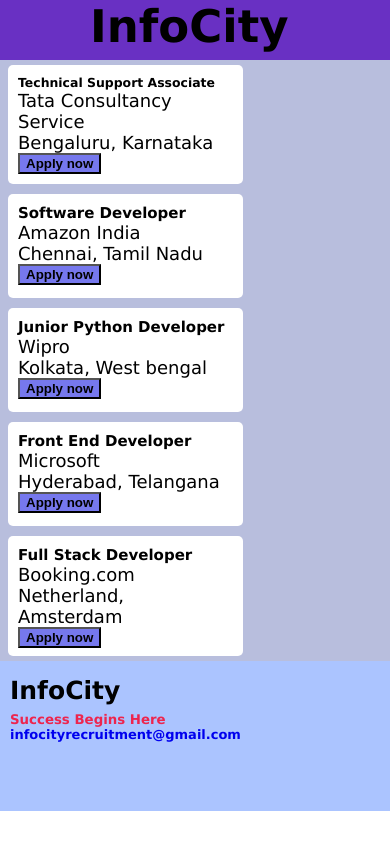
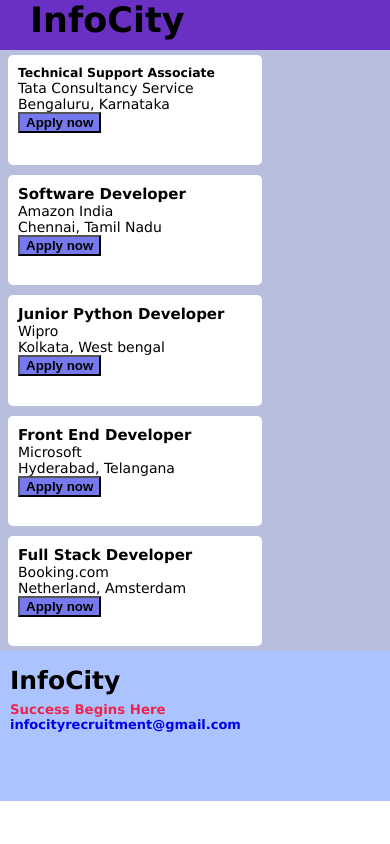
Before and after one commit to nitishkp38/Job-details, a plain HTML site: page index.html in a window 390 px wide. Drawn offline with Linux system fonts and the light colour scheme; a script that the page names is missing.

Commit message:
Update style.css

```diff
--- a/style.css
+++ b/style.css
@@ -90,6 +90,14 @@
 }
 
 @media screen and (max-width:600px) {
+    #header {
+        width: 100%;
+        height: 50px;
+    }
+    #head {
+        margin-left: 30px;
+        font-size: 35px;
+    }
     .flex {
         height: 30px;
     }
@@ -98,7 +106,7 @@
         margin: 5px;
         font-size: 15px;
         background-color: white;
-        width: 55%;
+        width: 60%;
         height: 100px;
         margin-left: 8px;
         border-radius: 5px;
@@ -126,4 +134,19 @@
         margin-left: 10px;
         font-size: 13px;
     }
+    #j1 {
+        font-size: 14px;
+    }
+    #j2 {
+        font-size: 14px;
+    }
+    #j3 {
+        font-size: 14px;
+    }
+    #j4 {
+        font-size: 14px;
+    }
+    #j5 {
+        font-size: 14px;
+    }
 }
```
